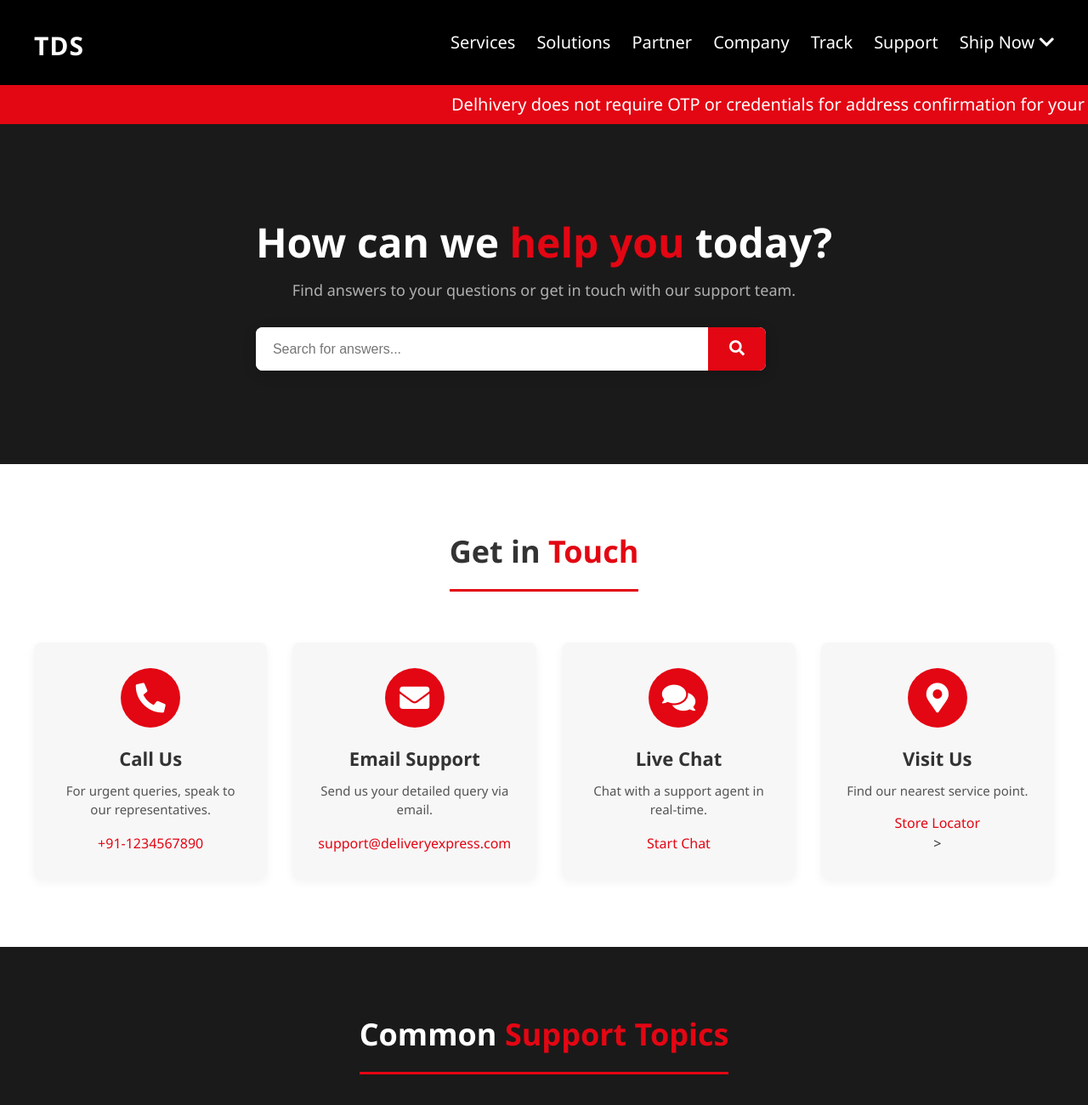
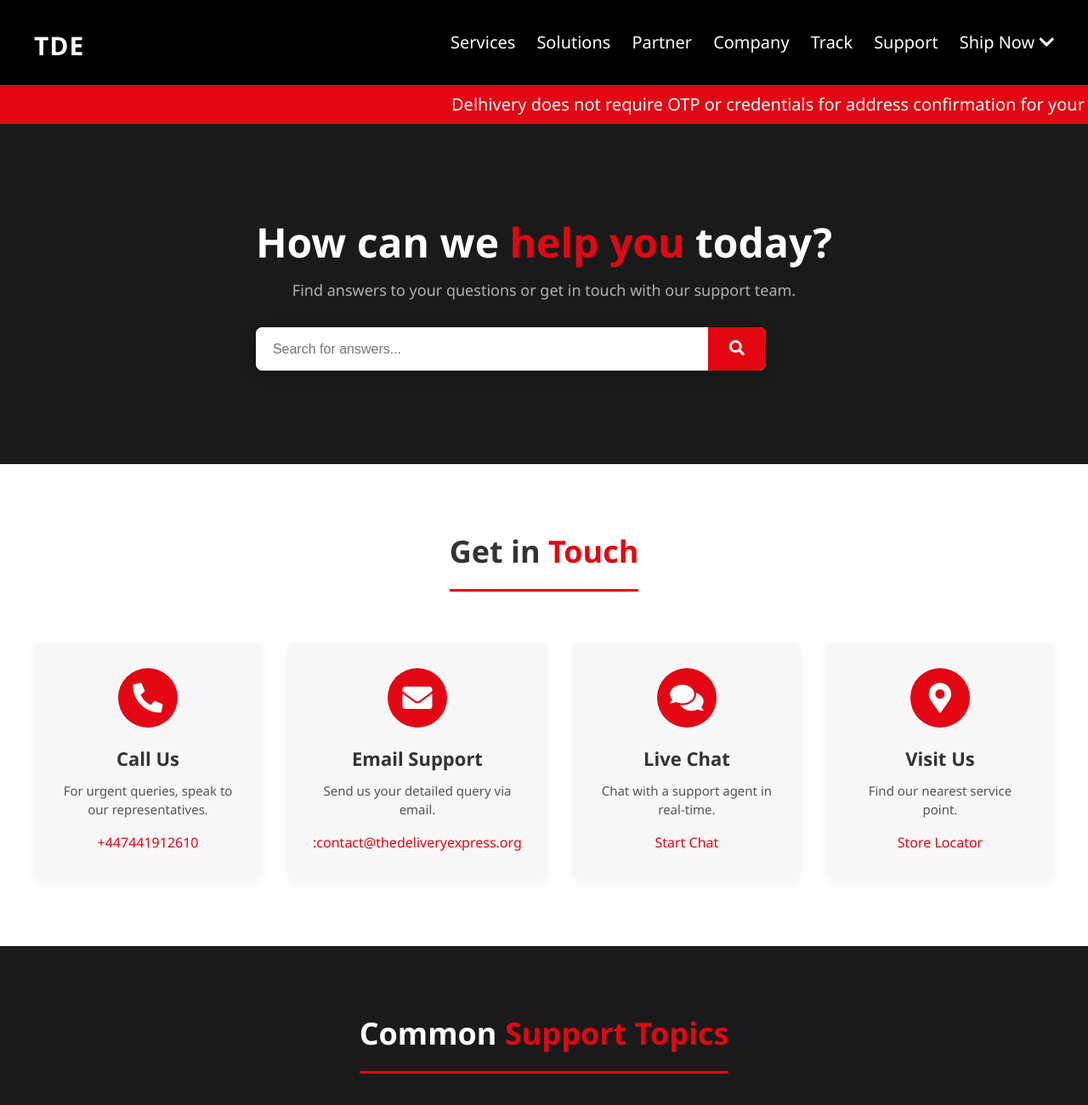
Before and after one commit to visalord341/thedeliveryexpress, a plain HTML site: page support.html in a window 1280 px wide. Shown: the top 1300 px of the page at 85% size. Drawn offline with Linux system fonts and the light colour scheme.

Commit message:
Add files via upload

```diff
--- a/support.html
+++ b/support.html
@@ -41,7 +41,7 @@
 
     <header class="navbar">
         <div class="logo">
-            <a style="text-decoration: none;" class="logo-text" href="/index.html">TDS</a>
+            <a style="text-decoration: none;" class="logo-text" href="/index.html">TDE</a>
         </div>
         <div class="hamburger" onclick="toggleMenu()">
             <div class="bar"></div>
@@ -115,13 +115,13 @@
                     <div class="contact-icon-circle"><i class="fas fa-phone-alt"></i></div>
                     <h3>Call Us</h3>
                     <p>For urgent queries, speak to our representatives.</p>
-                    <a href="tel:+91-1234567890" class="contact-link">+91-1234567890</a>
+                    <a href="tel:+447441912610" class="contact-link">+447441912610</a>
                 </div>
                 <div class="contact-channel-card">
                     <div class="contact-icon-circle"><i class="fas fa-envelope"></i></div>
                     <h3>Email Support</h3>
                     <p>Send us your detailed query via email.</p>
-                    <a href="mailto:support@deliveryexpress.com" class="contact-link">support@deliveryexpress.com</a>
+                    <a href="mailto::contact@thedeliveryexpress.org" class="contact-link">:contact@thedeliveryexpress.org</a>
                 </div>
                 <div class="contact-channel-card">
                     <div class="contact-icon-circle"><i class="fas fa-comments"></i></div>
@@ -133,8 +133,8 @@
                     <div class="contact-icon-circle"><i class="fas fa-map-marker-alt"></i></div>
                     <h3>Visit Us</h3>
                     <p>Find our nearest service point.</p>
-                    <a href="#" class="contact-link">Store Locator</a>
-                ></div>
+                    <a href="https://maps.app.goo.gl/vchXSKy4JQVnhBBU8" class="contact-link">Store Locator</a>
+                </div>
             </div>
         </section>
 
```
